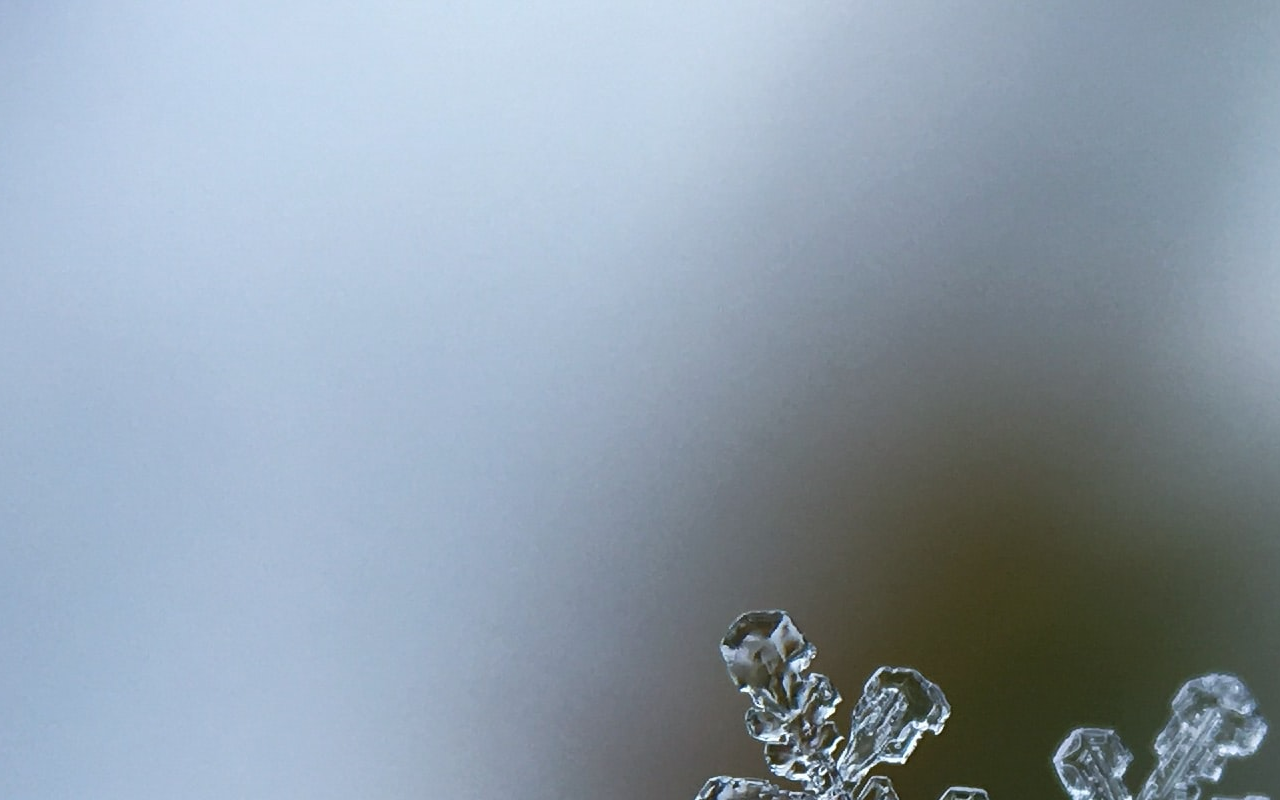
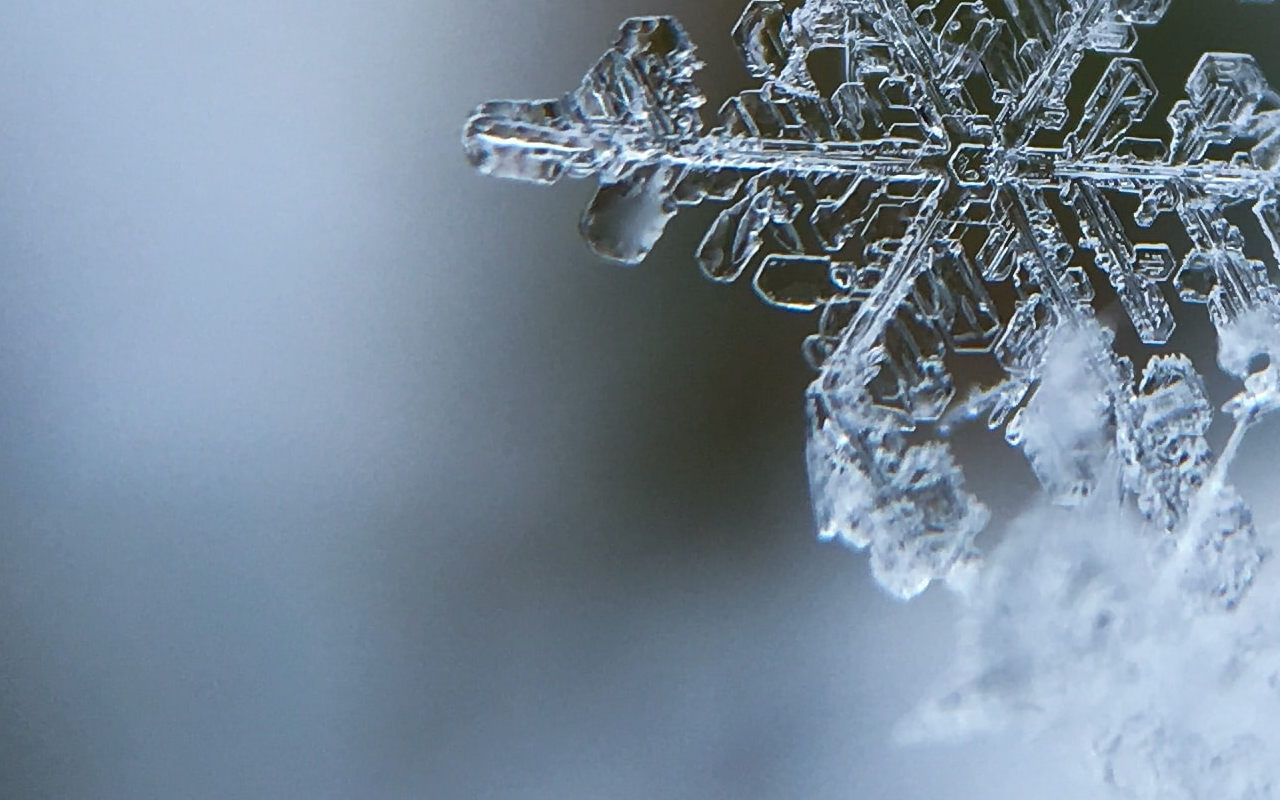
Before and after one commit to xmercado/ecard, a React (Create React App) app: page / in a window 1280 px wide. Shown: the top 800 px of the page. Built offline with nearby package versions, Linux system fonts and the light colour scheme.

Commit message:
feat(styles): add theme colors and styling

```diff
--- a/src/App.css
+++ b/src/App.css
@@ -1,6 +1,36 @@
 .App {
   text-align: center;
+  color: white;
+  display: flex;
+  flex-direction: column;
+  align-items: center;
+  justify-content: center;
+  height: 100vh;
 }
+
+.RowContainer {
+  display: flex;
+  flex-direction: row;
+}
+
+.FormInput {
+  color: white;
+}
+
+.CardImage {
+  height: 10vh;
+  width: 10vh;
+}
+
+.CustomizeMessage, .Preview {
+  padding: 10px;
+}
+
+.Button {
+  padding: 20px;
+}
+
+/***************************************************/
 
 .App-logo {
   height: 40vmin;
--- a/src/index.js
+++ b/src/index.js
@@ -3,10 +3,24 @@ import ReactDOM from 'react-dom';
 import './index.css';
 import App from './App';
 import reportWebVitals from './reportWebVitals';
+import { ThemeProvider, createTheme } from '@mui/material';
+
+const theme = createTheme({
+  palette: {
+     primary: {
+      main: '#FEE715FF',
+     },
+     secondary: {
+      main: '#FFFFFF',
+     },
+  },
+});
 
 ReactDOM.render(
   <React.StrictMode>
-    <App />
+    <ThemeProvider theme={theme}>
+      <App />
+    </ThemeProvider>
   </React.StrictMode>,
   document.getElementById('root')
 );
```
